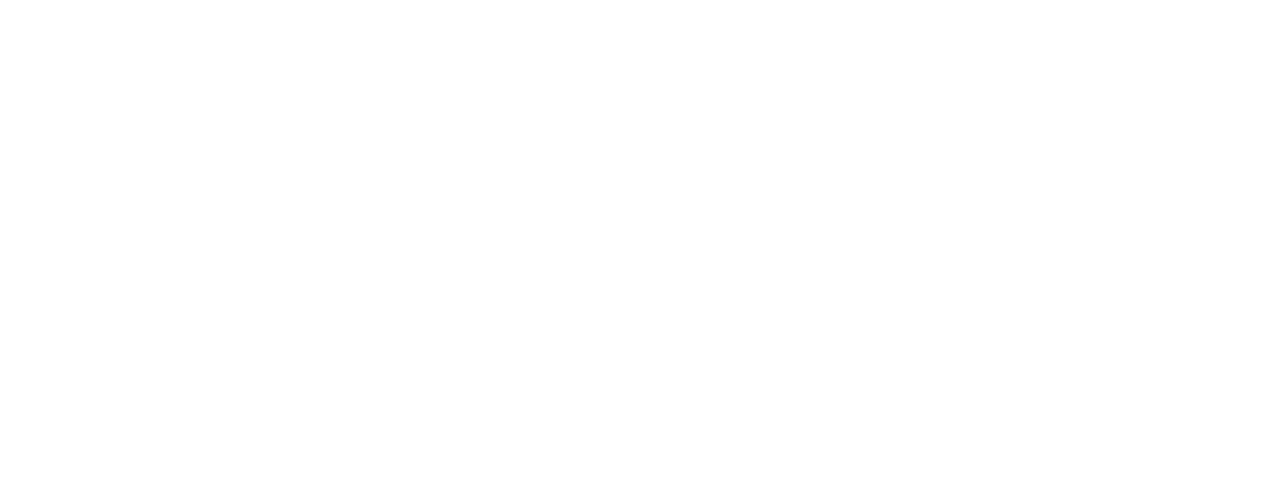
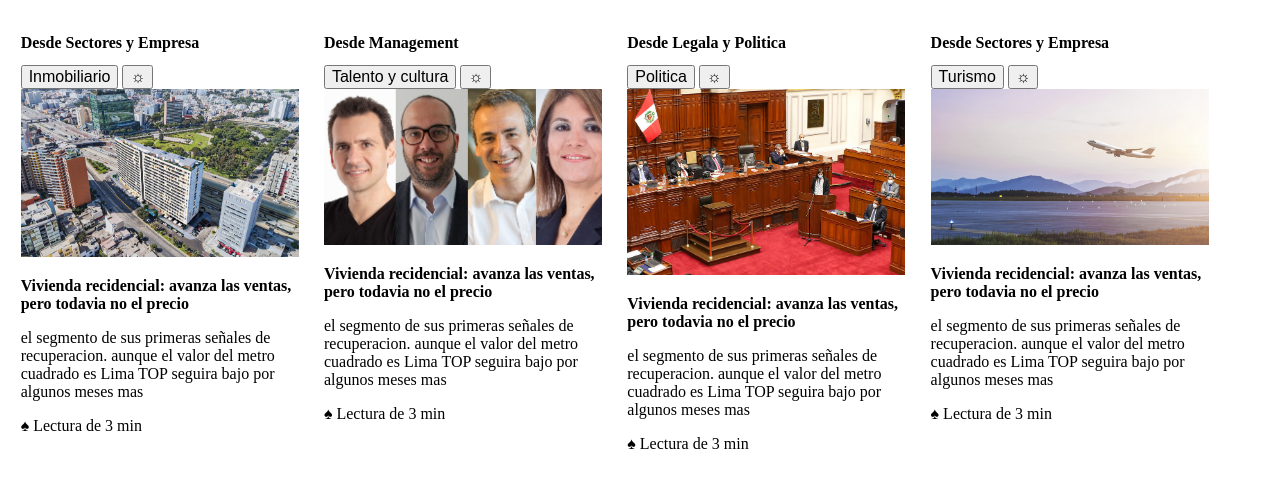
Before and after one commit to BGDenis/BGDenis.github.io, a plain HTML site: page practicanoviembre/bueno.html in a window 1280 px wide. Drawn offline with Linux system fonts and the light colour scheme.

Commit message:
segundo commit practica

```diff
--- a/practicanoviembre/bueno.html
+++ b/practicanoviembre/bueno.html
@@ -4,8 +4,86 @@
         <meta charset="UTF-8">
         <meta name="viewport" content="width=device-width, initial-scale=1.0">
         <title>Practica</title>
+        <link rel="stylesheet" href="../practicanoviembre/styles/bueno.css">
     </head>
     <body>
+        <section>
+            <div class="contenedor">
+                <h2>Desde <span>Sectores y Empresa</span></h2>
+                <div class="etiquet">
+                    <button type="button">Inmobiliario</button>
+                    <button type="button">☼</button>
+                </div>
+                <div class="cont_img">
+                    <img src="../practicanoviembre/images/inmobiliario.jpg"
+                        alt="">
+                </div>
+
+                <h3>Vivienda recidencial: avanza las ventas, pero todavia no el
+                    precio</h3>
+                <p>el segmento de sus primeras señales de recuperacion. aunque
+                    el
+                    valor del metro cuadrado es Lima TOP seguira bajo por
+                    algunos
+                    meses mas</p>
+                <p>♠ Lectura de 3 min</p>
+            </div>
+            <div class="contenedor">
+                <h2>Desde <span>Management</span></h2>
+                <div class="etiquet">
+                    <button type="button">Talento y cultura</button>
+                    <button type="button">☼</button>
+                </div>
+                <div class="cont_img">
+                    <img src="../practicanoviembre/images/talento y cultura.jpg"
+                        alt="">
+                </div>
+                <h3>Vivienda recidencial: avanza las ventas, pero todavia no el
+                    precio</h3>
+                <p>el segmento de sus primeras señales de recuperacion. aunque
+                    el
+                    valor del metro cuadrado es Lima TOP seguira bajo por
+                    algunos
+                    meses mas</p>
+                <p>♠ Lectura de 3 min</p>
+            </div>
+            <div class="contenedor">
+                <h2>Desde <span>Legala y Politica</span></h2>
+                <div class="etiquet">
+                    <button type="button">Politica</button>
+                    <button type="button">☼</button>
+                </div>
+                <div class="cont_img">
+                    <img src="../practicanoviembre/images/politica.jpg" alt="">
+                </div>
+                <h3>Vivienda recidencial: avanza las ventas, pero todavia no el
+                    precio</h3>
+                <p>el segmento de sus primeras señales de recuperacion. aunque
+                    el
+                    valor del metro cuadrado es Lima TOP seguira bajo por
+                    algunos
+                    meses mas</p>
+                <p>♠ Lectura de 3 min</p>
+            </div>
+            <div class="contenedor">
+                <h2>Desde <span>Sectores y Empresa</span></h2>
+                <div class="etiquet">
+                    <button type="button">Turismo</button>
+                    <button type="button">☼</button>
+                </div>
+                <div class="cont_img">
+                    <img src="../practicanoviembre/images/turismo.jpg" alt="">
+                </div>
+                <h3>Vivienda recidencial: avanza las ventas, pero todavia no el
+                    precio</h3>
+                <p>el segmento de sus primeras señales de recuperacion. aunque
+                    el
+                    valor del metro cuadrado es Lima TOP seguira bajo por
+                    algunos
+                    meses mas</p>
+                <p>♠ Lectura de 3 min</p>
+            </div>
+        </section>
 
     </body>
 </html>
--- a/practicanoviembre/styles/bueno.css
+++ b/practicanoviembre/styles/bueno.css
@@ -0,0 +1,14 @@
+* {
+    font-size: 1em;
+}
+
+img {
+    width: 100%;
+}
+
+.contenedor {
+    padding: 1%;
+    margin: 0;
+    width: 22%;
+    float: left;
+}
```
Also changed, not shown: index.html (+5 -1 lines). Lines whose indentation alone changed are shown as unchanged.
